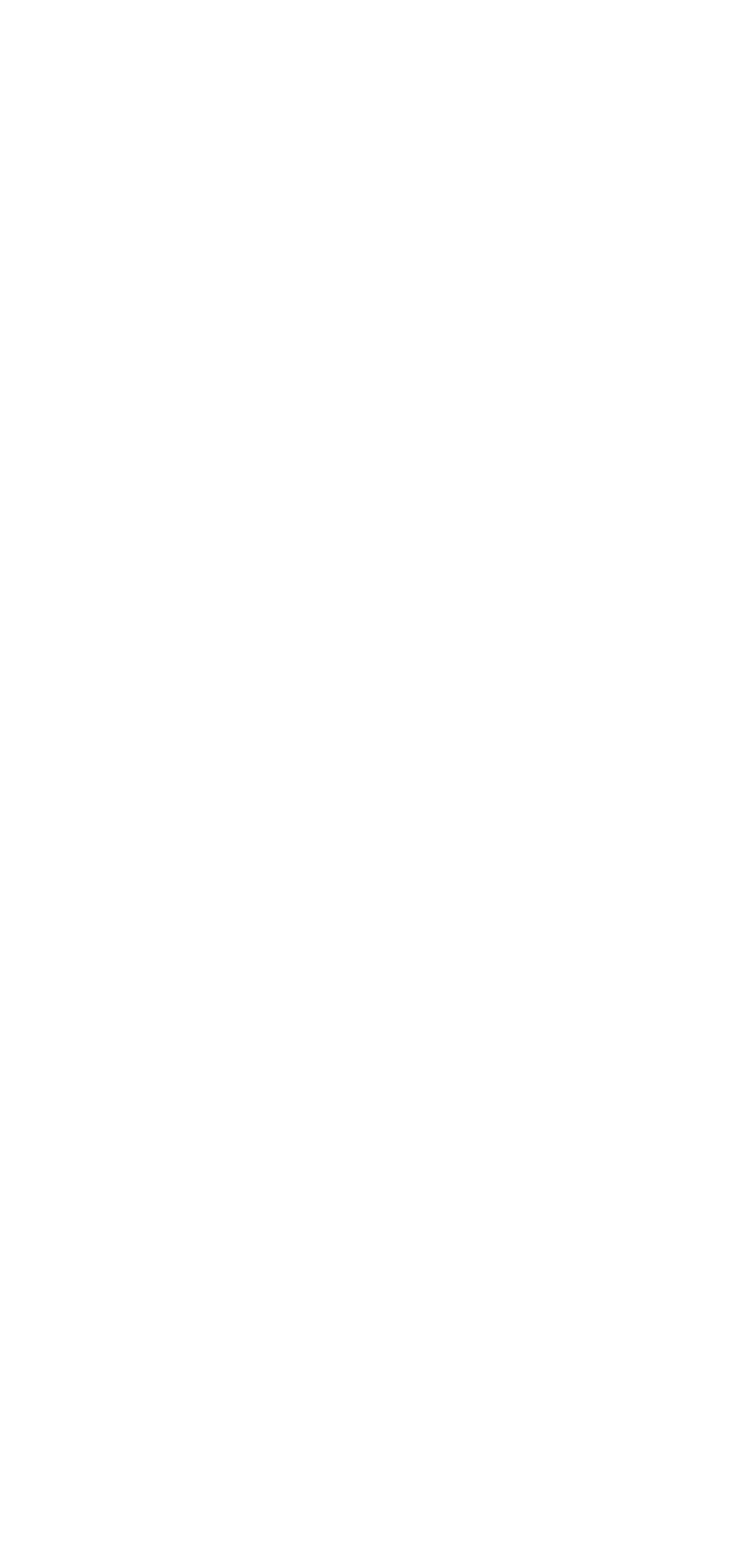
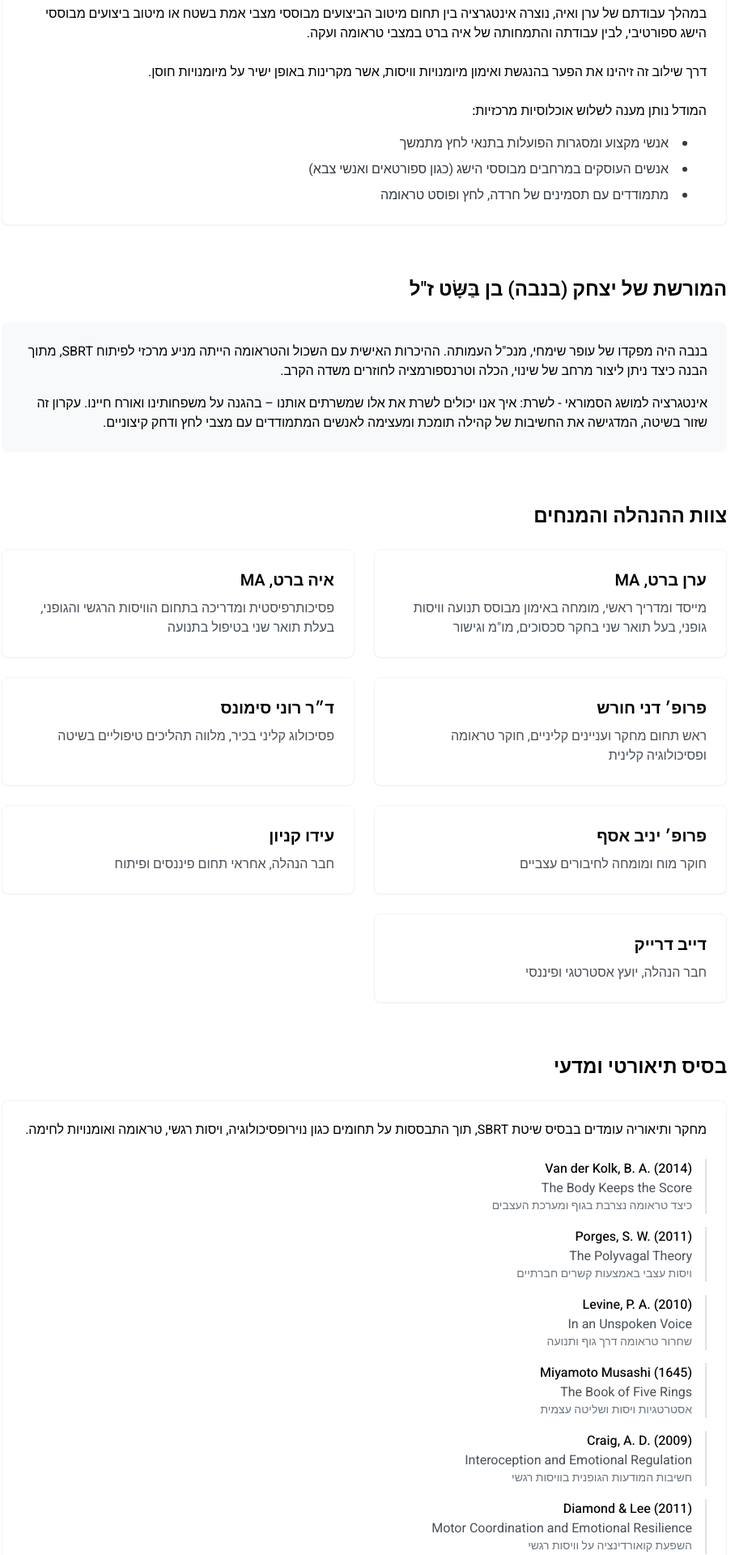
Before and after one commit to RoiHirsh/sbrt-harmony-path, a React (Vite) app: page /about in a window 1280 px wide. Shown: the part 480-2400 px from the top of the page at 81% size, without its empty margins (190-1119 px from the left). Before the commit the page ends 800 px from the top, so only its background shows below. Built offline with nearby package versions, Linux system fonts and the light colour scheme.

Commit message:
Update About page content
Update the About page with new content, structure, and sections based on the provided specifications.

```diff
--- a/src/pages/About.tsx
+++ b/src/pages/About.tsx
@@ -1,15 +1,156 @@
+
+import { BookOpen, Users, Lightbulb, GraduationCap } from "lucide-react";
 
 const About = () => {
   return (
     <div className="container mx-auto px-4 py-12">
       <h1 className="text-4xl font-bold mb-8 text-center">הסיפור מאחורי איתן ברוח</h1>
-      <div className="max-w-4xl mx-auto prose prose-lg rtl">
+
+      {/* Introduction */}
+      <div className="max-w-4xl mx-auto prose prose-lg rtl mb-16">
         <p className="text-xl mb-6">
           ברוכים הבאים לאיתן ברוח, שיטה פורצת דרך לפיתוח חוסן וויסות עצמי, המספקת כלים מעשיים להתמודדות עם לחץ, חרדה וטראומה. SBRT היא שיטה מבוססת מחקר המשלבת עקרונות מעולמות התנועה, הנשימה והוויסות הקוגניטיבי, כדי ליצור איזון מנטלי וגופני.
         </p>
+        <p className="mb-6">
+          אנו מאמינים שהגוף והנפש פועלים בהרמוניה, ולכן אנו מציעים כלים יישומיים המסייעים בהתמודדות עם מצבי דחק ומהווים בסיס ליצירת חוסן פנימי לטווח הארוך.
+        </p>
+      </div>
+
+      {/* What is SBRT */}
+      <div className="max-w-4xl mx-auto mb-16">
+        <h2 className="text-2xl font-semibold mb-6">מהו SBRT - Skill Based Resilience and Regulation Training?</h2>
+        <div className="bg-white p-6 rounded-lg shadow-sm border border-gray-100">
+          <p className="mb-6">
+            במהלך עבודתם של ערן ואיה, נוצרה אינטגרציה בין תחום מיטוב הביצועים מבוססי מצבי אמת בשטח או מיטוב ביצועים מבוססי הישג ספורטיבי, לבין עבודתה והתמחותה של איה ברט במצבי טראומה ועקה.
+          </p>
+          <p className="mb-6">
+            דרך שילוב זה זיהינו את הפער בהנגשת ואימון מיומנויות וויסות, אשר מקרינות באופן ישיר על מיומנויות חוסן.
+          </p>
+          <p className="font-medium">המודל נותן מענה לשלוש אוכלוסיות מרכזיות:</p>
+          <ul className="list-disc list-inside space-y-2 mt-4 mr-6">
+            {targetGroups.map((group, index) => (
+              <li key={index} className="text-sbrt-700">{group}</li>
+            ))}
+          </ul>
+        </div>
+      </div>
+
+      {/* Legacy Section */}
+      <div className="max-w-4xl mx-auto mb-16">
+        <h2 className="text-2xl font-semibold mb-6">המורשת של יצחק (בנבה) בן בַּשָּׂט ז"ל</h2>
+        <div className="bg-sbrt-50 p-6 rounded-lg">
+          <p className="mb-4">
+            בנבה היה מפקדו של עופר שימחי, מנכ"ל העמותה. ההיכרות האישית עם השכול והטראומה הייתה מניע מרכזי לפיתוח SBRT, מתוך הבנה כיצד ניתן ליצור מרחב של שינוי, הכלה וטרנספורמציה לחוזרים משדה הקרב.
+          </p>
+          <p>
+            אינטגרציה למושג הסמוראי - לשרת: איך אנו יכולים לשרת את אלו שמשרתים אותנו – בהגנה על משפחותינו ואורח חיינו. עקרון זה שזור בשיטה, המדגישה את החשיבות של קהילה תומכת ומעצימה לאנשים המתמודדים עם מצבי לחץ ודחק קיצוניים.
+          </p>
+        </div>
+      </div>
+
+      {/* Team Section */}
+      <div className="max-w-4xl mx-auto mb-16">
+        <h2 className="text-2xl font-semibold mb-6">צוות ההנהלה והמנחים</h2>
+        <div className="grid md:grid-cols-2 gap-6">
+          {team.map((member, index) => (
+            <div key={index} className="bg-white p-6 rounded-lg shadow-sm border border-gray-100">
+              <h3 className="text-xl font-semibold mb-2">{member.name}</h3>
+              <p className="text-sbrt-600">{member.role}</p>
+            </div>
+          ))}
+        </div>
+      </div>
+
+      {/* Theoretical Basis */}
+      <div className="max-w-4xl mx-auto">
+        <h2 className="text-2xl font-semibold mb-6">בסיס תיאורטי ומדעי</h2>
+        <div className="bg-white p-6 rounded-lg shadow-sm border border-gray-100">
+          <p className="mb-6">
+            מחקר ותיאוריה עומדים בבסיס שיטת SBRT, תוך התבססות על תחומים כגון נוירופסיכולוגיה, ויסות רגשי, טראומה ואומנויות לחימה.
+          </p>
+          <div className="space-y-4">
+            {researchSources.map((source, index) => (
+              <div key={index} className="border-r-2 border-sbrt-200 pr-4">
+                <p className="font-medium">{source.author}</p>
+                <p className="text-sbrt-600">{source.title}</p>
+                <p className="text-sbrt-500 text-sm">{source.description}</p>
+              </div>
+            ))}
+          </div>
+        </div>
       </div>
     </div>
   );
 };
 
+const targetGroups = [
+  "אנשי מקצוע ומסגרות הפועלות בתנאי לחץ מתמשך",
+  "אנשים העוסקים במרחבים מבוססי הישג (כגון ספורטאים ואנשי צבא)",
+  "מתמודדים עם תסמינים של חרדה, לחץ ופוסט טראומה"
+];
+
+const team = [
+  {
+    name: "ערן ברט, MA",
+    role: "מייסד ומדריך ראשי, מומחה באימון מבוסס תנועה וויסות גופני, בעל תואר שני בחקר סכסוכים, מו\"מ וגישור"
+  },
+  {
+    name: "איה ברט, MA",
+    role: "פסיכותרפיסטית ומדריכה בתחום הוויסות הרגשי והגופני, בעלת תואר שני בטיפול בתנועה"
+  },
+  {
+    name: "פרופ׳ דני חורש",
+    role: "ראש תחום מחקר ועניינים קליניים, חוקר טראומה ופסיכולוגיה קלינית"
+  },
+  {
+    name: "ד״ר רוני סימונס",
+    role: "פסיכולוג קליני בכיר, מלווה תהליכים טיפוליים בשיטה"
+  },
+  {
+    name: "פרופ׳ יניב אסף",
+    role: "חוקר מוח ומומחה לחיבורים עצביים"
+  },
+  {
+    name: "עידו קניון",
+    role: "חבר הנהלה, אחראי תחום פיננסים ופיתוח"
+  },
+  {
+    name: "דייב דרייק",
+    role: "חבר הנהלה, יועץ אסטרטגי ופיננסי"
+  }
+];
+
+const researchSources = [
+  {
+    author: "Van der Kolk, B. A. (2014)",
+    title: "The Body Keeps the Score",
+    description: "כיצד טראומה נצרבת בגוף ומערכת העצבים"
+  },
+  {
+    author: "Porges, S. W. (2011)",
+    title: "The Polyvagal Theory",
+    description: "ויסות עצבי באמצעות קשרים חברתיים"
+  },
+  {
+    author: "Levine, P. A. (2010)",
+    title: "In an Unspoken Voice",
+    description: "שחרור טראומה דרך גוף ותנועה"
+  },
+  {
+    author: "Miyamoto Musashi (1645)",
+    title: "The Book of Five Rings",
+    description: "אסטרטגיות ויסות ושליטה עצמית"
+  },
+  {
+    author: "Craig, A. D. (2009)",
+    title: "Interoception and Emotional Regulation",
+    description: "חשיבות המודעות הגופנית בוויסות רגשי"
+  },
+  {
+    author: "Diamond & Lee (2011)",
+    title: "Motor Coordination and Emotional Resilience",
+    description: "השפעת קואורדינציה על וויסות רגשי"
+  }
+];
+
 export default About;
```
